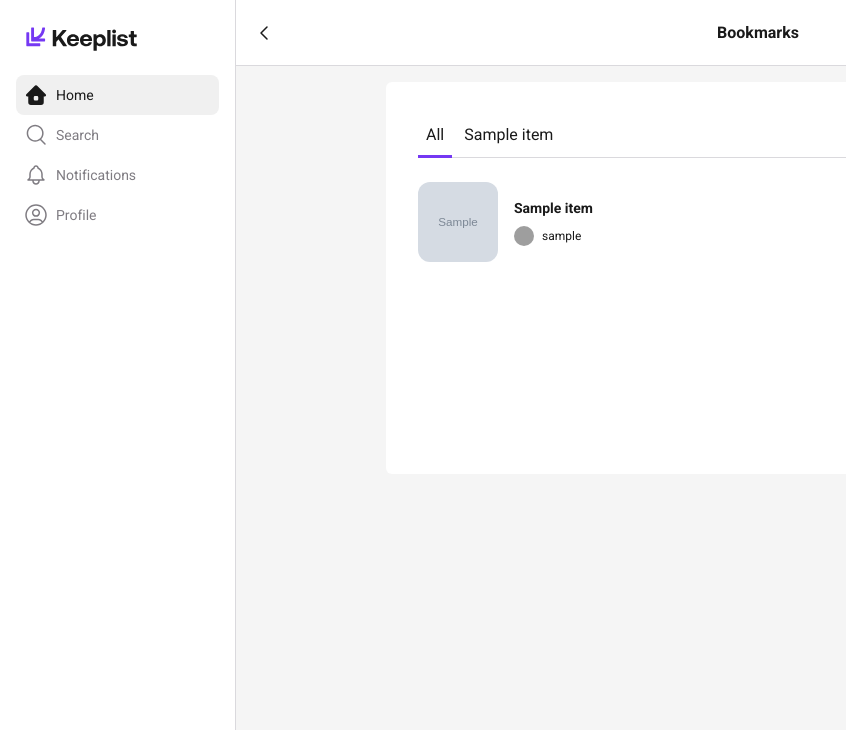
After one commit to keeplist-io/keeplist-website, a Django app: page /bookmarks/1/ in a window 1280 px wide. The commit adds this page. Shown: the top 730 px of the page, without its empty margins (0-846 px from the left). Run offline with Django 5.2, Linux system fonts and the light colour scheme; tables that the repository leaves empty hold one stand-in row (values such as "Sample post"); grey boxes marked "Sample" are stand-in pictures; a database or web service that is not in the repository returns one stand-in record (values such as "Sample title"); data that the repository does not hold is empty; some libraries are stand-ins or nearby versions; grey boxes are pictures that could not be loaded.

Commit message:
bookmark updates

```diff
--- a/a_core/urls.py
+++ b/a_core/urls.py
@@ -29,6 +29,7 @@ urlpatterns = [
 
     path('profile/<str:user_id>/', profile_page_view),
     path('list/<str:list_id>/', list_page_view),
+    path('bookmarks/<str:user_id>/', bookmarks_page_view),
     path('item/<str:item_id>/', item_page_view),
 
     path('menu-view/', menu_view, name="menu_view"),
@@ -37,6 +38,7 @@ urlpatterns = [
     path('keeplist-preview-view/', keeplist_preview_view, name="keeplist_preview_view"),
     path('bookmarks-preview-view/', bookmarks_preview_view, name="bookmarks_preview_view"),
     path('bookmarks-list-view/', bookmarks_list_view, name="bookmarks_list_view"),
+    path('bookmarks-list-view/<str:user_id>', bookmarks_list_view, name="bookmarks_list_view"),
     path('bookmarks-content-view/', bookmarks_content_view, name="bookmarks_content_view"),
     path('list-view/', list_view, name="list_view"),
     path('list-view/<str:list_id>', list_view),
--- a/keeplist_website/views.py
+++ b/keeplist_website/views.py
@@ -97,6 +97,7 @@ def header_content_view(request):
     title = request.GET.get('title', "")
     num_links = request.GET.get('num_links', 0)
     user_id = request.GET.get('user_id', "")
+    bookmark_owner_id = request.GET.get('bookmark_owner_id', "")
     list_id = request.GET.get('list_id', "")
     subtitle = ""
 
@@ -121,6 +122,9 @@ def header_content_view(request):
 
     if user_id:
         header_info["hx_vals"]["user_id"] = user_id
+
+    if bookmark_owner_id:
+        header_info["hx_vals"]["bookmark_owner_id"] = bookmark_owner_id
 
     if list_id:
         header_info["hx_vals"]["list_id"] = list_id
@@ -162,7 +166,6 @@ def bookmarks_preview_view(request):
     list_data = response.json()
     bookmark_lists = []
 
-    #todo: add user_id
     endpoint = get_api_url('items/?list_type=BK&page_size=8&user='+user_id)
     response = requests.get(endpoint)
     data = response.json()
@@ -170,7 +173,7 @@ def bookmarks_preview_view(request):
 
     for item in all_bookmarks:
         if not item["imageurl"]:
-                item["imageurl"] = "https://images.newscientist.com/wp-content/uploads/2024/05/15214800/SEI_204280908.jpg"
+            item["imageurl"] = item["ref_relation"]["imageurl"]
 
     for list in list_data['results']:
         if len(list['items']) == 0:
@@ -189,7 +192,10 @@ def bookmarks_preview_view(request):
 
     return render(request, 'includes/bookmarks_preview_container.html', {'all_bookmarks': all_bookmarks, 'bookmark_lists': bookmark_lists, 'user_id': user_id, 'view':'/profile-view/'+user_id, 'url': "/profile/"+user_id})
 
-def bookmarks_list_view(request):
+def bookmarks_page_view(request, user_id = ""):
+    return render(request, 'a_pages/bookmarks.html', {'user_id': user_id})
+
+def bookmarks_list_view(request, user_id = ""):
     list_id = request.GET.get("list_id", "")
 
     list_name = request.GET.get("list_name", "")
@@ -199,7 +205,13 @@ def bookmarks_list_view(request):
 
     list_name = request.session.get('list_name', '')
 
-    user_id = request.GET.get("user_id", "")
+    if not user_id:
+        user_id = request.GET.get("user_id", "")
+
+    bookmark_owner_id = request.GET.get("bookmark_owner_id", "")
+
+    if bookmark_owner_id:
+        user_id = bookmark_owner_id
 
     #if not list_name:
         #list_name = "To Do"
@@ -227,33 +239,53 @@ def bookmarks_list_view(request):
         last_url = "/profile/"+user_id
         last_view = "/profile-view/"+user_id
 
-    return render(request, 'includes/bookmarks_list.html', {'categories': bookmark_categories, 'user_id': user_id, 'last_url': last_url, 'last_view': last_view, 'view': '/list-view/'+list_id, 'url': "/list/"+list_id})
+    return render(request, 'includes/bookmarks_list.html', {'categories': bookmark_categories, 'user_id': user_id, 'list_id': list_id, 'last_url': last_url, 'last_view': last_view, 'view': '/bookmarks-list-view/'+user_id, 'url': "/bookmarks/"+user_id})
 
 def bookmarks_content_view(request):
     list_id = request.GET.get("list_id", "")
+    user_id = request.GET.get("user_id", "")
 
-    endpoint = get_api_url('items/?list='+list_id)
-    response = requests.get(endpoint)
-    data = response.json()
+    # if no list id, then get all bookmarks
+    if not list_id:
+        endpoint = get_api_url('items/?list_type=BK&user='+user_id)
+        response = requests.get(endpoint)
+        data = response.json()
+        bookmarks = data['results']
 
-    if (len(data['results']) == 0):
-        return render(request, 'includes/splash_content.html')
+        for item in bookmarks:
+            if not item["imageurl"]:
+                item["imageurl"] = item["ref_relation"]["imageurl"]
 
-    for item in data['results']:
-            # what default image should be used?
-            if not item["imageurl"]:
-                item["imageurl"] = "https://images.newscientist.com/wp-content/uploads/2024/05/15214800/SEI_204280908.jpg"
+            if item["ref_relation"]:
+                item["title"] = item["ref_relation"]["title"]
 
-            if item["user"]["profile_pic"]:
+                user_ref = item["ref_relation"]["user"]
+                item["user"]["id"] = user_ref["id"]
+                item["user"]["profile_pic"] = "https://images.keeplist.io/"+user_ref["profile_pic"]
+                item["user"]["username"] = user_ref["username"]
+            else:
                 item["user"]["profile_pic"] = "https://images.keeplist.io/"+item["user"]["profile_pic"]
+                item["user"]["username"] = item["user"]["username"]
+    else:
+        endpoint = get_api_url('items/?list='+list_id)
+        response = requests.get(endpoint)
+        data = response.json()
+        bookmarks = data['results']
 
-    #check for null results, is this the best way to get user and list?
-    user_id = data['results'][0]['user']['id']
-    list_title = data['results'][0]['list']['title']
+        for item in bookmarks:
+                # what default image should be used?
+                if not item["imageurl"]:
+                    item["imageurl"] = "https://images.newscientist.com/wp-content/uploads/2024/05/15214800/SEI_204280908.jpg"
+
+                if item["user"]["profile_pic"]:
+                    item["user"]["profile_pic"] = "https://images.keeplist.io/"+item["user"]["profile_pic"]
+
+    #check for null results, is this the best way to get list?
+    list_title = "To Do"
     last_view = "/profile-view/"+user_id
     last_url = "/profile/"+user_id
 
-    return render(request, 'includes/bookmarks_list_content.html', {'bookmarks': data["results"], 'list_id': list_id, 'user_id': user_id, 'title': list_title, 'last_url': last_url, 'last_view': last_view, 'view': '/list-view/'+list_id, 'url': "/list/"+list_id})
+    return render(request, 'includes/bookmarks_list_content.html', {'bookmarks': data["results"], 'list_id': list_id, 'user_id': user_id, 'title': list_title, 'last_url': last_url, 'last_view': last_view, 'view': '/bookmarks-list-view/'+user_id, 'url': "/bookmarks/"+user_id})
 
 def get_user(user_id):
     endpoint = get_api_url('users/'+user_id)
@@ -448,7 +480,14 @@ def item_page_view(request, item_id=""):
     response = requests.get(endpoint)
     data = response.json()
 
-    list_id = data['list']['id']
+    list_id = ""
+
+    if data["ref_relation"]:
+        data = data["ref_relation"]
+
+    if data["list"]:
+        list_id = data['list']['id']
+
     user_id = data['user']['id']
 
     last_url = "/list/"+list_id
@@ -456,7 +495,7 @@ def item_page_view(request, item_id=""):
 
     return render(request, 'a_pages/item.html', {'item_id': item_id, 'list_id': list_id, 'user_id': user_id, 'last_url': last_url, 'last_view': last_view})
 
-def item_view(request, item_id="", user_id="", list_id="", last_view="", last_url=""):
+def item_view(request, item_id="", user_id="", bookmark_owner_id="", list_id="", last_view="", last_url=""):
     if not item_id:
         item_id = request.GET.get('item_id', "")
 
@@ -466,13 +505,16 @@ def item_view(request, item_id="", user_id="", list_id="", last_view="", last_ur
     if not user_id:
         user_id = request.GET.get('user_id', "")
 
+    if not bookmark_owner_id:
+        bookmark_owner_id = request.GET.get('bookmark_owner_id', "")
+
     if not last_view:
         last_view = request.GET.get("last_view", "")
 
     if not last_url:
         last_url = request.GET.get("last_url", "")
 
-    return render(request, 'includes/item.html', {'user_id': user_id, 'item_id': item_id, 'list_id': list_id, 'last_url': last_url, 'last_view': last_view})
+    return render(request, 'includes/item.html', {'user_id': user_id, 'bookmark_owner_id': bookmark_owner_id, 'item_id': item_id, 'list_id': list_id, 'last_url': last_url, 'last_view': last_view})
 
 def item_content_view(request):
     item_id = request.GET.get('item_id', "")
@@ -482,11 +524,9 @@ def item_content_view(request):
     response = requests.get(endpoint)
     data = response.json()
 
-    if not data.get("imageurl", ""):
-        data["imageurl"] = "https://images.newscientist.com/wp-content/uploads/2024/05/15214800/SEI_204280908.jpg"
-
-    if not data.get("icon", ""):
-        data["icon"] = "https://images.newscientist.com/wp-content/uploads/2024/05/15214800/SEI_204280908.jpg"
+    #this seems like the best way to do this
+    if data["ref_relation"]:
+        data = data["ref_relation"]
 
     return render(request, 'includes/item_content.html', {'item': data, 'user_id': data["user"]["id"]})
 
@@ -495,15 +535,15 @@ def more_items_view(request):
     item_id = request.GET.get("item_id")
     user_id = request.GET.get("user_id")
 
-    endpoint = get_api_url('items/?list='+list_id)
+    endpoint = get_api_url('items/?user='+user_id)
     response = requests.get(endpoint)
     data = response.json()
     user_name = data['results'][0]["user"]["name"]
     items = []
 
     for item in data['results']:
-            if not item["imageurl"]:
-                item["imageurl"] = "https://images.newscientist.com/wp-content/uploads/2024/05/15214800/SEI_204280908.jpg"
+            if item["ref_relation"]:
+                item = item["ref_relation"]
 
             if item["id"] != item_id:
                 items.append(item)
@@ -513,8 +553,8 @@ def more_items_view(request):
     #check for null results, is this the best way to get user and list?
     #user_id = data['results'][0]['user']['id']
     #list_title = data['results'][0]['list']['title']
-    last_view = "/list-view/"+list_id
-    last_url = "/list/"+list_id
+    last_view = "/item-view/"+item_id
+    last_url = "/item/"+item_id
 
     return render(request, 'includes/more_items.html', {'results': items, 'list_id': list_id, 'user_id': user_id, 'user_name': user_name, 'last_url': last_url, 'last_view': last_view})
 
--- /dev/null
+++ b/templates/a_pages/bookmarks.html
@@ -0,0 +1,11 @@
+{% extends 'base.html' %}
+
+{% block content %}
+
+    {% include 'includes/header.html' %}
+
+    <main id="center-content" class="bg-[color:var(--background-surface)]">
+        <div hx-get="{% url 'bookmarks_list_view' %}" hx-vals='{"user_id": "{{user_id}}"}' hx-trigger="load"></div>
+    </main>
+
+{% endblock %}
--- a/templates/includes/bookmarks_list.html
+++ b/templates/includes/bookmarks_list.html
@@ -13,7 +13,7 @@
                         newTab.classList.add('selected')
                         document.getElementById('list-loading-indicator').style.display = 'flex'"
             hx-on:htmx-after-on-load="document.getElementById('list-loading-indicator').style.display = 'none'">
-            <button hx-get="{% url 'bookmarks_content_view' %}" hx-vals='{"list_id": "{{list_id}}", "list_name":"{{title}}"}' hx-on:htmx-trigger="document.getElementById('list-content').innerHTML = ''" class="inline-block selected border-none relative inset-y-px active:[color:var(--action-inverted-pressed)] selected" role="tab" aria-selected="true" aria-controls="tab-content">All</button>
+            <button hx-get="{% url 'bookmarks_content_view' %}" hx-vals='{"user_id": "{{user_id}}"}' hx-on:htmx-trigger="document.getElementById('list-content').innerHTML = ''" class="inline-block selected border-none relative inset-y-px active:[color:var(--action-inverted-pressed)] selected" role="tab" aria-selected="true" aria-controls="tab-content">All</button>
             {% for category in categories %}
             <button hx-get="{% url 'bookmarks_content_view' %}" hx-vals='{"list_id": "{{category.id}}", "list_name":"{{category.title}}"}' hx-on:htmx-trigger="document.getElementById('list-content').innerHTML = ''" class="inline-block relative inset-y-px active:[color:var(--action-inverted-pressed)]" role="tab" aria-selected="false" aria-controls="tab-content">{{category.title}}</button>
             {% endfor %}
@@ -22,7 +22,7 @@
         <div id="list-loading-indicator" class="loading-indicator flex items-center justify-center mt-[var(--space-3xlarge)]">
             <div class="lds-ellipsis"><div></div><div></div><div></div><div></div></div>
         </div>
-        <div id="list-content" hx-get="{% url 'bookmarks_content_view' %}" hx-vals='{"list_id": "{{list_id}}", "list_name":"{{title}}"}' hx-trigger="load" hx-on:htmx-after-on-load="document.getElementById('list-loading-indicator').style.display = 'none'" role="tabpanel" class="tab-content px-4 sm:px-0">
+        <div id="list-content" hx-get="{% url 'bookmarks_content_view' %}" hx-vals='{"user_id": "{{user_id}}", "list_id": "{{list_id}}"}' hx-trigger="load" hx-on:htmx-after-on-load="document.getElementById('list-loading-indicator').style.display = 'none'" role="tabpanel" class="tab-content px-4 sm:px-0">
         </div>
     </div>
 </div>
--- a/templates/includes/bookmarks_list_content.html
+++ b/templates/includes/bookmarks_list_content.html
@@ -3,7 +3,7 @@
 <div class="flex flex-col">
     {% for item in bookmarks %}
         <div class="flex my-[var(--space-small)] cursor-pointer" hx-get="{% url 'item_view' %}" hx-push-url="/item/{{item.id}}" hx-target="#center-content"
-            hx-vals='{"item_id":"{{item.id}}", "list_id":"{{list_id}}", "user_id":"{{user_id}}", "last_url":"{{url}}", "last_view":"{{view}}"}'
+            hx-vals='{"item_id":"{{item.id}}", "list_id":"{{list_id}}", "user_id":"{{item.user.id}}", "bookmark_owner_id": "{{user_id}}", "last_url":"{{url}}", "last_view":"{{view}}"}'
             hx-swap="show:window:top" hx-on:htmx-trigger="document.querySelector('#header-title').innerHTML = '';">
             <img class="h-20 w-20 mr-[var(--space-large)] aspect-square object-cover rounded-xl" src="{{ item.imageurl }}">
             <div class="flex flex-col justify-center">
@@ -14,12 +14,9 @@
                     <img class="w-5 h-5 mr-[var(--space-small)] rounded-full" src="{{ item.user.profile_pic }}">
                     <div class="flex-grow font-600 align-middle">
                         <span>{{ item.user.username }}</span>
-                        {% if item.user.id == user_id %}
-                        <span class="ml-[var(--space-small)] px-[var(--space-small)] bg-[color:var(--background-subtle)] rounded-xl">You</span>
-                        {% endif %}
                     </div>
                 </div>
             </div>
         </div>
     {% endfor %}
-    </div>
+</div>
--- a/templates/includes/item.html
+++ b/templates/includes/item.html
@@ -1,6 +1,6 @@
 {% load static %}
 
-<div hx-get="{% url 'header_content_view' %}" hx-target="#header-content" hx-vals='{"list_id":"{{list_id}}", "user_id":"{{user_id}}", "last_view":"{{last_view}}", "last_url":"{{last_url}}"}' hx-trigger="load"></div>
+<div hx-get="{% url 'header_content_view' %}" hx-target="#header-content" hx-vals='{"list_id":"{{list_id}}", "user_id":"{{user_id}}", "bookmark_owner_id": "{{bookmark_owner_id}}", "last_view":"{{last_view}}", "last_url":"{{last_url}}"}' hx-trigger="load"></div>
 
 <div class="flex flex-col items-center justify-center">
     <div class="main-content main-content-md sm:rounded-md item-content flex flex-col mb-2 p-[var(--space-3xlarge)] bg-[color:var(--background-default)]">
--- a/templates/includes/more_items.html
+++ b/templates/includes/more_items.html
@@ -4,7 +4,7 @@
 
     <div class="grid grid-cols-2 gap-x-4 gap-y-8">
     {% for item in results %}
-        <a hx-get="{% url 'item_view' %}" hx-push-url="/item/{{item.id}}" hx-target="#center-content" hx-vals='{"item_id":"{{item.id}}", "user_id":"{{user_id}}", "list_id":"{{list_id}}", "last_url":"{{last_url}}", "last_view":"{{last_view}}"}' hx-swap="show:window:top">
+        <a hx-get="{% url 'item_view' %}" hx-push-url="/item/{{item.id}}" hx-target="#center-content" hx-vals='{"item_id":"{{item.id}}", "user_id":"{{user_id}}", "list_id":"{{item.list.id}}", "last_url":"{{last_url}}", "last_view":"{{last_view}}"}' hx-swap="show:window:top">
             <img class="aspect-square object-cover rounded-xl" src="{{ item.imageurl }}">
             <div class="pt-[var(--space-medium)] font-500 font-bold line-clamp-2">
                 {{ item.title }}
--- a/templates/includes/profile.html
+++ b/templates/includes/profile.html
@@ -19,14 +19,14 @@
                             newTab.classList.add('selected')
                             document.getElementById('list-loading-indicator').style.display = 'flex'"
                 hx-on:htmx-after-on-load="document.getElementById('list-loading-indicator').style.display = 'none'">
-                <button hx-get="{% url 'keeplist_preview_view' %}" hx-vals='{"user_id":"{{user_id}}"}' hx-on:htmx-trigger="document.getElementById('list-content').innerHTML = ''" class="inline-block selected border-none relative inset-y-px active:[color:var(--action-inverted-pressed)] selected" role="tab" aria-selected="true" aria-controls="tab-content">Keeplists</button>
-                <button hx-get="{% url 'bookmarks_preview_view' %}" hx-vals='{"user_id":"{{user_id}}"}' hx-on:htmx-trigger="document.getElementById('list-content').innerHTML = ''" class="inline-block relative inset-y-px active:[color:var(--action-inverted-pressed)]" role="tab" aria-selected="false" aria-controls="tab-content">Bookmarks</button>
+                <button hx-get="{% url 'keeplist_preview_view' %}" hx-vals='{"user_id":"{{user_id}}"}' hx-on:htmx-trigger="document.getElementById('list-content').innerHTML = ''" onclick="htmx.trigger('#get-bookmarks', 'htmx:abort')" class="get-keeplists inline-block selected border-none relative inset-y-px active:[color:var(--action-inverted-pressed)] selected" role="tab" aria-selected="true" aria-controls="tab-content">Keeplists</button>
+                <button id="get-bookmarks" hx-get="{% url 'bookmarks_preview_view' %}" hx-vals='{"user_id":"{{user_id}}"}' hx-on:htmx-trigger="document.getElementById('list-content').innerHTML = ''" onclick="htmx.trigger('.get-keeplists', 'htmx:abort')" class="inline-block relative inset-y-px active:[color:var(--action-inverted-pressed)]" role="tab" aria-selected="false" aria-controls="tab-content">Bookmarks</button>
             </div>
 
             <div id="list-loading-indicator" class="loading-indicator flex items-center justify-center mt-[var(--space-3xlarge)]">
                 <div class="lds-ellipsis"><div></div><div></div><div></div><div></div></div>
             </div>
-            <div id="list-content" hx-get="{% url 'keeplist_preview_view' %}" hx-vals='{"user_id":"{{user_id}}"}' hx-trigger="load" hx-on:htmx-after-on-load="document.getElementById('list-loading-indicator').style.display = 'none'" role="tabpanel" class="tab-content px-4 sm:px-0">
+            <div id="list-content" class="get-keeplists tab-content px-4 sm:px-0" hx-get="{% url 'keeplist_preview_view' %}" hx-vals='{"user_id":"{{user_id}}"}' hx-trigger="load" hx-on:htmx-after-on-load="document.getElementById('list-loading-indicator').style.display = 'none'" role="tabpanel">
             </div>
         </div>
     </div>
```
Also changed, not shown: templates/includes/bookmarks_preview_container.html (+4 -4 lines).
